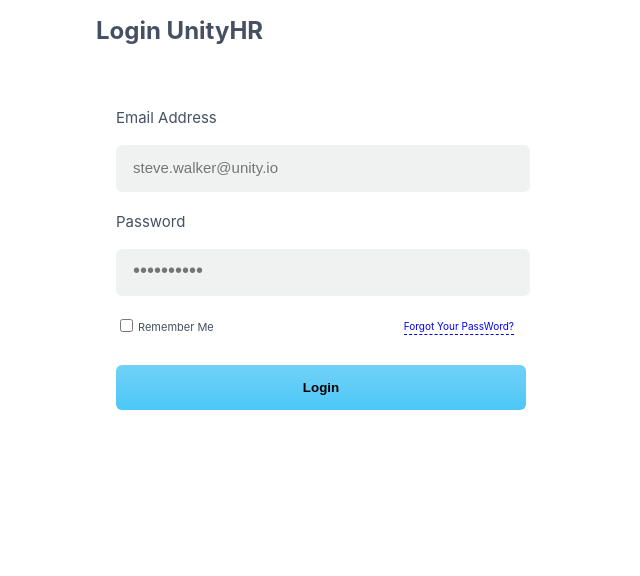
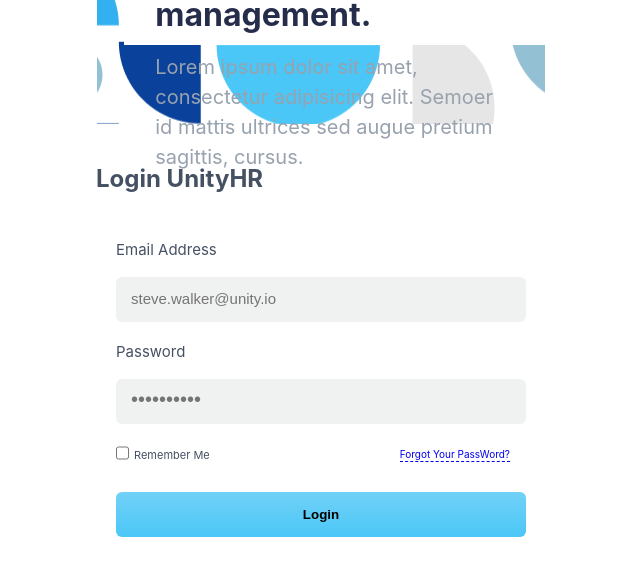
Before and after one commit to nology-tech/march-unityhr, a React (Create React App) app: page / in a window 1280 px wide. Shown: the top 576 px of the page, without its empty margins (319-959 px from the left). Built offline with nearby package versions, Linux system fonts and the light colour scheme.

Commit message:
merged AuthenticationPageLeft Component

```diff
--- /dev/null
+++ b/src/component/AuthenticationPageLeft/AuthenticationPageLeft.jsx
@@ -0,0 +1,21 @@
+import "./AuthenticationPageLeft.scss";
+
+const AuthenticationPageLeft = () => {
+  return (
+    <div className="login-page-left-side">
+      <div className="login-page-left-side__text">
+        <h1 className="login-page-left-side__text__header">
+          Streamlined task <br />
+          management.
+        </h1>
+        <p>
+          {" "}
+          Lorem ipsum dolor sit amet, consectetur adipisicing elit. Semoer id
+          mattis ultrices sed augue pretium sagittis, cursus.{" "}
+        </p>
+      </div>
+    </div>
+  );
+};
+
+export default AuthenticationPageLeft;
--- a/src/components/LoginPageLeft.scss
+++ b/src/component/AuthenticationPageLeft/AuthenticationPageLeft.scss
@@ -1,4 +1,4 @@
-@use "../assets/sass/variables" as *;
+@use "../../assets/sass/variables" as *;
 
 * {
   padding: 0;
@@ -9,7 +9,7 @@
   width: 35%;
   height: 100vh;
   background-color: $color-white;
-  background-image: url("../assets/images/login-page-shapes.jpg");
+  background-image: url("../../assets/images/login-page-shapes.jpg");
   background-repeat: no-repeat, repeat;
   display: flex;
   justify-content: right;
--- a/src/component/LoginPage/LoginPage.jsx
+++ b/src/component/LoginPage/LoginPage.jsx
@@ -1,9 +1,10 @@
+import AuthenticationPageLeft from "../AuthenticationPageLeft/AuthenticationPageLeft";
 import "./LoginPage.scss";
 
 const LoginPage = ({ emailInput, passwordInput, onChange }) => {
   return (
     <section className="login-container">
-      <div></div>
+      <AuthenticationPageLeft />
       <div>
         <h1 className="login-container__title">Login UnityHR</h1>
         <form className="login-form">
```
Also changed, not shown: src/components/LoginPageLeft.jsx (deleted, +0 -15 lines).
